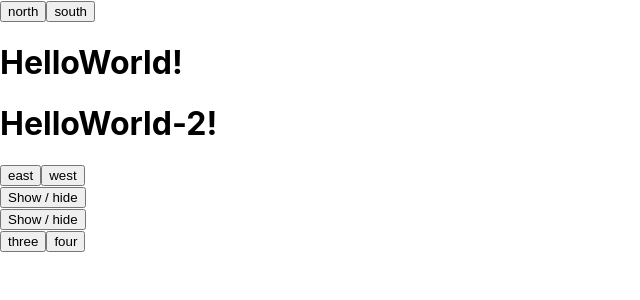
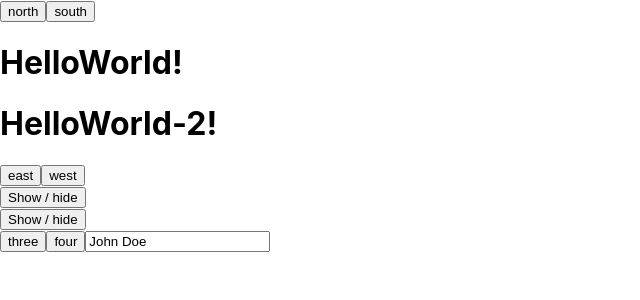
Before and after one commit to haddadMoez/react-patterns, a React (Create React App) app: page / in a window 1280 px wide. Shown: the top 300 px of the page, without its empty margins (0-640 px from the left). Built offline with nearby package versions, Linux system fonts and the light colour scheme.

Commit message:
feat: uncontrolled component

```diff
--- a/src/App.js
+++ b/src/App.js
@@ -9,6 +9,7 @@ import {
   ContextComponentExampleTwo,
   ContextComponentExampleThree,
 } from './context-examples';
+import UncontrolledComponentExample from './uncontrolled-component-example';
 import './App.css';
 
 function App() {
@@ -21,6 +22,7 @@ function App() {
       <RenderPropsExampleOne />
       <RenderPropsExampleTwo />
       <RenderPropsExampleThree />
+      <UncontrolledComponentExample />
     </>
   );
 }
--- /dev/null
+++ b/src/uncontrolled-component-example.js
@@ -0,0 +1,7 @@
+import React from 'react';
+
+const UncontrolledComponentExample = () => {
+  return <input type={'text'} name="foo" defaultValue={'John Doe'} />;
+};
+
+export default UncontrolledComponentExample;
```
